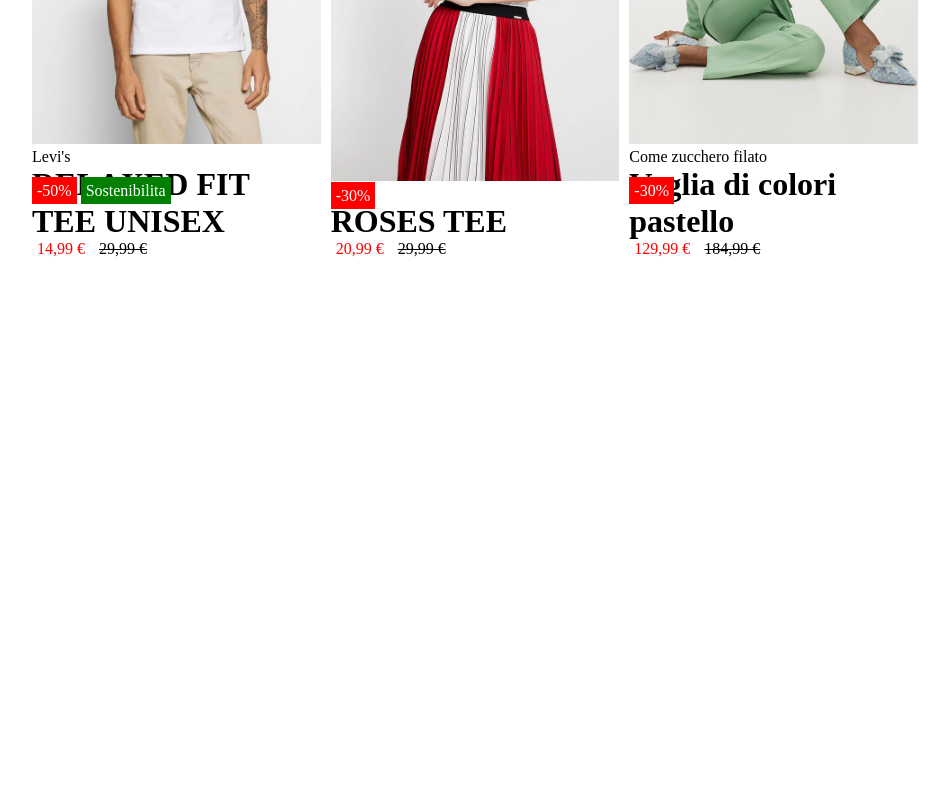
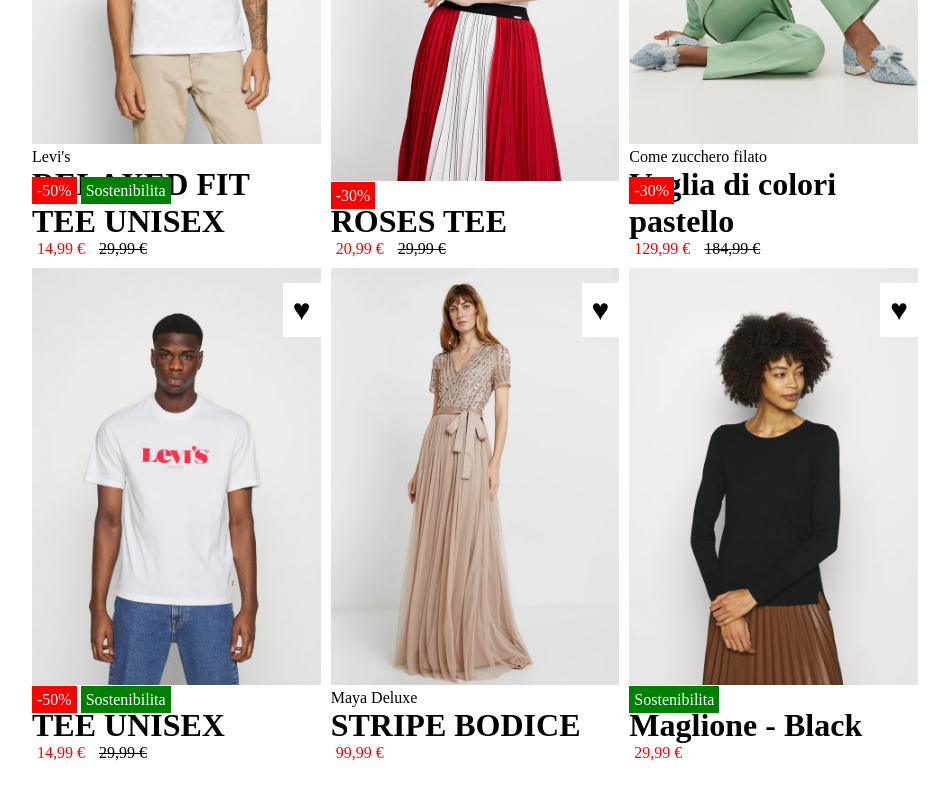
Before and after one commit to lorenzorru0/htmlcss-shop, a plain HTML site: page index.html in a window 1280 px wide. Shown: the part 328-1128 px from the top of the page, without its empty margins (165-1114 px from the left). Before the commit the page ends 800 px from the top, so only its background shows below. Drawn offline with Linux system fonts and the light colour scheme.

Commit message:
Add 2nd row

```diff
--- a/css/style.css
+++ b/css/style.css
@@ -6,6 +6,11 @@
 }
 
 /* Common */
+.row {
+    width: 70%;
+    margin: auto;
+    position: relative;
+}
 
 /* Colors  */
 .red {
@@ -15,11 +20,7 @@
 /* Main */
 main {
     margin-top: 50px;
-}
-.row-1 {
-    width: 70%;
-    margin: auto;
-    position: relative;
+    margin-bottom: 50px;
 }
 .img2-hover {
     display: none;
--- a/index.html
+++ b/index.html
@@ -12,7 +12,7 @@
         <main>
 
             <!-- First row  -->
-            <div class="row-1">
+            <div class="row">
                 <div class="window">
                     <img class="img1-hover" src="./img/1.webp" alt="">
                     <img class="img2-hover" src="./img/1b.webp" alt="">
@@ -60,8 +60,45 @@
             <!-- /First row  -->
 
             <!-- Second row  -->
-            <div class="row-2">
-
+            <div class="row">
+                <div class="window">
+                    <img class="img1-hover" src="./img/4.webp" alt="">
+                    <img class="img2-hover" src="./img/4b.webp" alt="">
+                    <div class="heart">&hearts;</div>
+                    <div class="discount">
+                        <span class="sales">-50%</span>
+                        <span class="sostenibility">Sostenibilita</span>
+                    </div>
+                    <div class="description">
+                        Levi's <br>
+                        <h1>TEE UNISEX</h1>
+                        <span class="red">14,99 €</span>
+                        <span class="canc">29,99 €</span>
+                    </div>
+                </div><!--
+                --><div class="window">
+                    <img class="img1-hover" src="./img/5.webp" alt="">
+                    <img class="img2-hover" src="./img/5b.webp" alt="">
+                    <div class="heart">&hearts;</div>
+                    <div class="description">
+                        Maya Deluxe <br>
+                        <h1>STRIPE BODICE</h1>
+                        <span class="red">99,99 €</span>
+                    </div>
+                </div><!--
+                --><div class="window">
+                    <img class="img1-hover" src="./img/6.webp" alt="">
+                    <img class="img2-hover" src="./img/6b.webp" alt="">
+                    <div class="heart">&hearts;</div>
+                    <div class="discount">
+                        <span class="sostenibility">Sostenibilita</span>
+                    </div>
+                    <div class="description">
+                        Esprit <br>
+                        <h1>Maglione - Black</h1>
+                        <span class="red">29,99 €</span>
+                    </div>
+                </div>
             </div>
             <!-- /Second row  -->
 
```
Also changed, not shown: img/4.webp (added), img/4b.webp (added), img/5.webp (added), img/5b.webp (added), img/6.webp (added), img/6b.webp (added).
